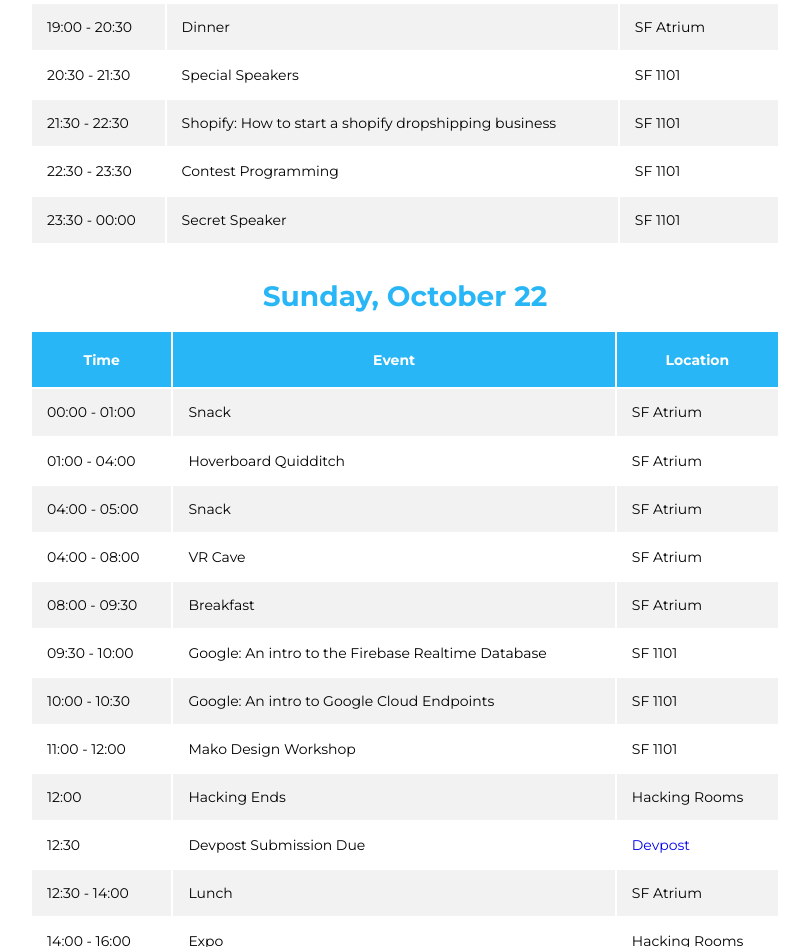
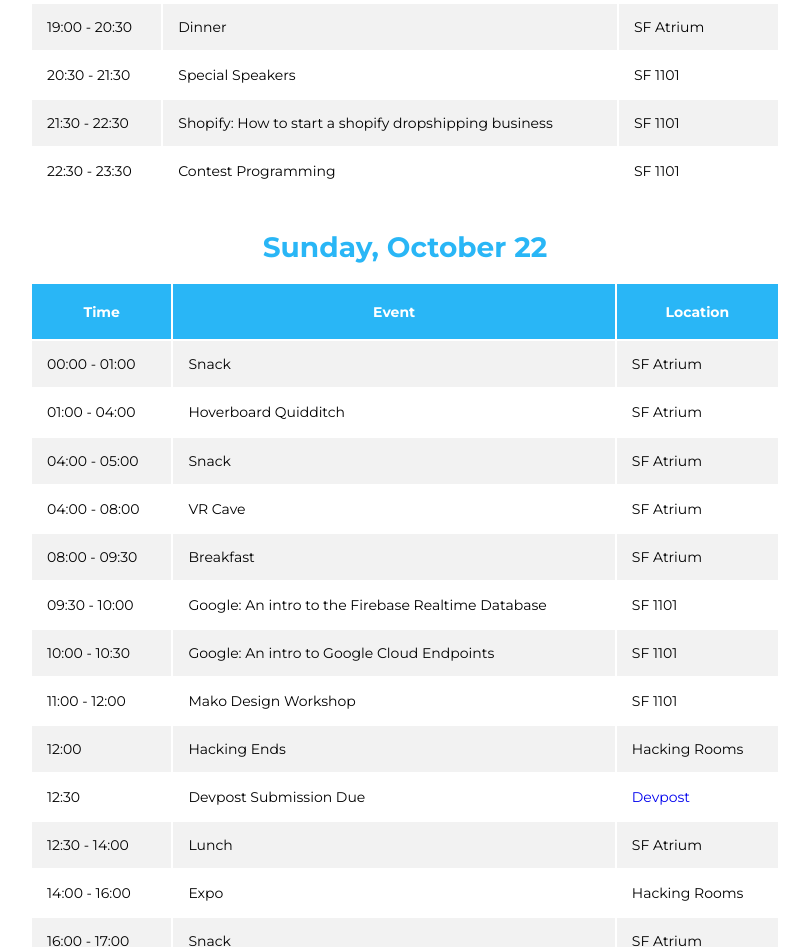
Before and after one commit to TOHC/thacks, a plain HTML site: page index.html in a window 1280 px wide. Shown: the part 1934-2881 px from the top of the page, without its empty margins (235-1044 px from the left). Drawn offline with nearby package versions, Linux system fonts and the light colour scheme.

Commit message:
remove speakers`

```diff
--- a/index.html
+++ b/index.html
@@ -157,11 +157,6 @@
                         <tr>
                           <td>22:30 - 23:30</td>
                           <td>Contest Programming</td>
-                          <td>SF 1101</td>
-                        </tr>
-                        <tr>
-                          <td>23:30 - 00:00</td>
-                          <td>Secret Speaker</td>
                           <td>SF 1101</td>
                         </tr>
                       </table>
```
